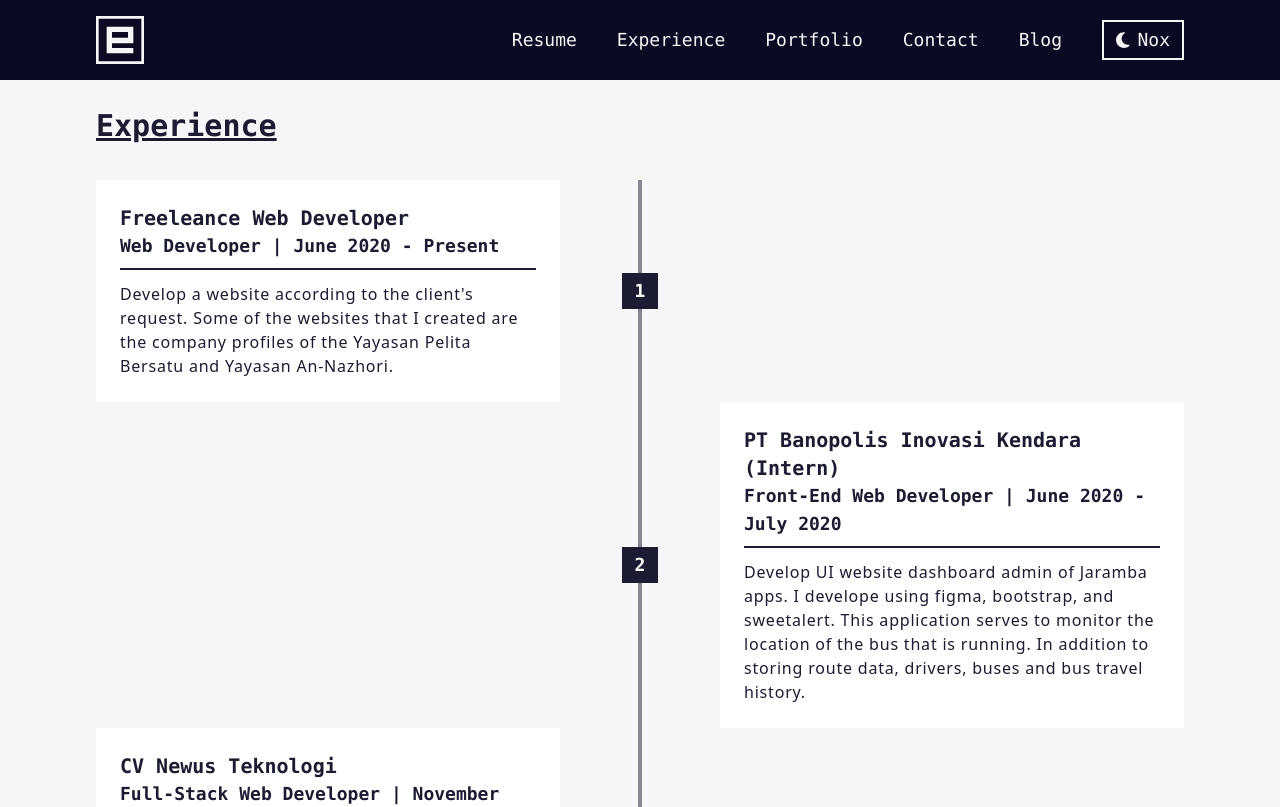
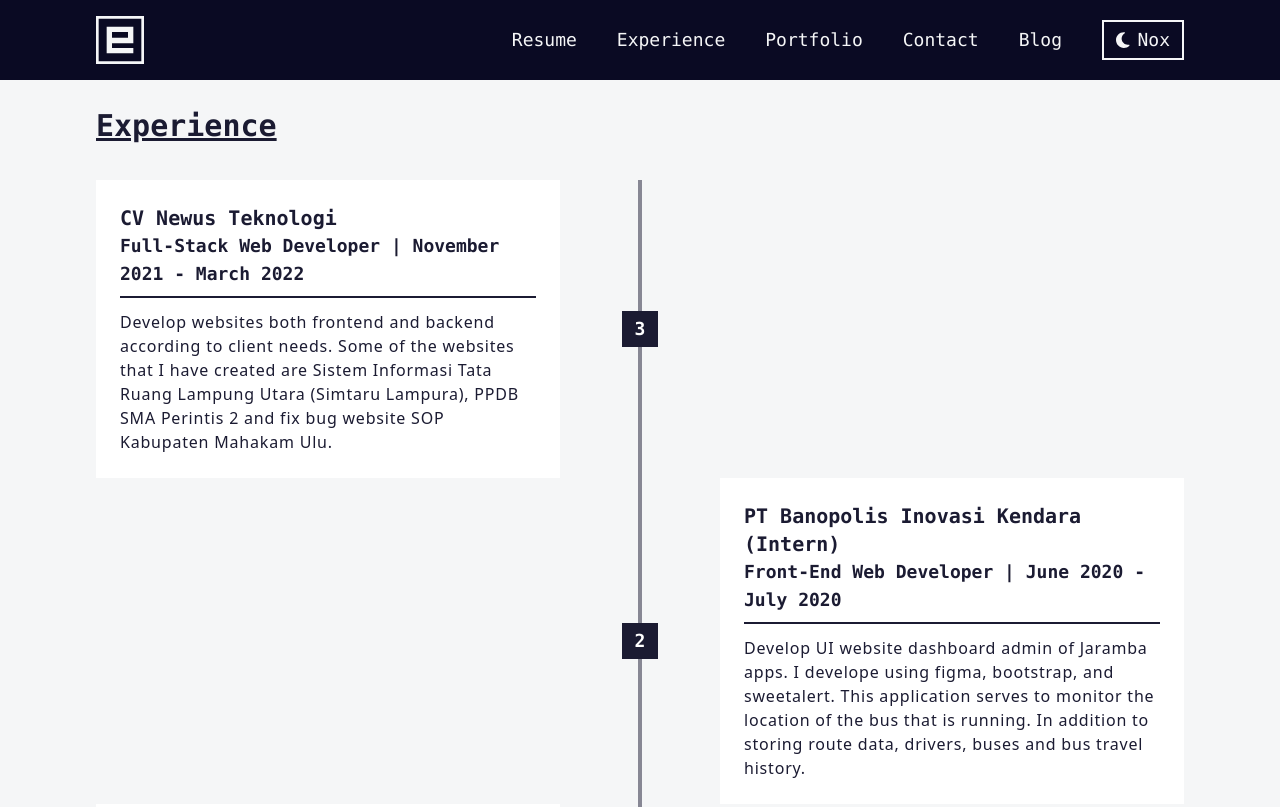
Before and after one commit to edikurniawan-dev/edikurniawan.dev, a Next.js app: page /experience in a window 1280 px wide. Shown: the top 807 px of the page. Built offline with nearby package versions, Linux system fonts and the light colour scheme.

Commit message:
change position

```diff
--- a/pages/experience.jsx
+++ b/pages/experience.jsx
@@ -14,14 +14,13 @@ export default function Experience() {
                     <div className="relative space-y-16 text-gray-700 lg:space-y-0">
                         {/* line vertical */}
                         <div className="absolute hidden w-1 h-full transform -translate-x-1/2 opacity-50 lg:block bg-dark dark:bg-light left-1/2"></div>
-
                         <ExperienceCard
                             place="flex justify-start w-full mx-auto items-center"
                             padding="w-full lg:w-1/2 lg:pr-20"
-                            companyName="Freeleance Web Developer"
-                            during="Web Developer | June 2020 - Present"
-                            task="Develop a website according to the client's request. Some of the websites that I created are the company profiles of the Yayasan Pelita Bersatu and Yayasan An-Nazhori."
-                            number="1"
+                            companyName="CV Newus Teknologi"
+                            during="Full-Stack Web Developer | November 2021 - March 2022"
+                            task="Develop websites both frontend and backend according to client needs. Some of the websites that I have created are Sistem Informasi Tata Ruang Lampung Utara (Simtaru Lampura), PPDB SMA Perintis 2 and fix bug website SOP Kabupaten Mahakam Ulu."
+                            number="3"
                         />
                         <ExperienceCard
                             place="flex justify-end w-full mx-auto items-center"
@@ -34,10 +33,10 @@ export default function Experience() {
                         <ExperienceCard
                             place="flex justify-start w-full mx-auto items-center"
                             padding="w-full lg:w-1/2 lg:pr-20"
-                            companyName="CV Newus Teknologi"
-                            during="Full-Stack Web Developer | November 2021 - March 2022"
-                            task="Develop websites both frontend and backend according to client needs. Some of the websites that I have created are Sistem Informasi Tata Ruang Lampung Utara (Simtaru Lampura), PPDB SMA Perintis 2 and fix bug website SOP Kabupaten Mahakam Ulu."
-                            number="3"
+                            companyName="Freeleance Web Developer"
+                            during="Web Developer | June 2020 - Present"
+                            task="Develop a website according to the client's request. Some of the websites that I created are the company profiles of the Yayasan Pelita Bersatu and Yayasan An-Nazhori."
+                            number="1"
                         />
                     </div>
                 </div>
```
